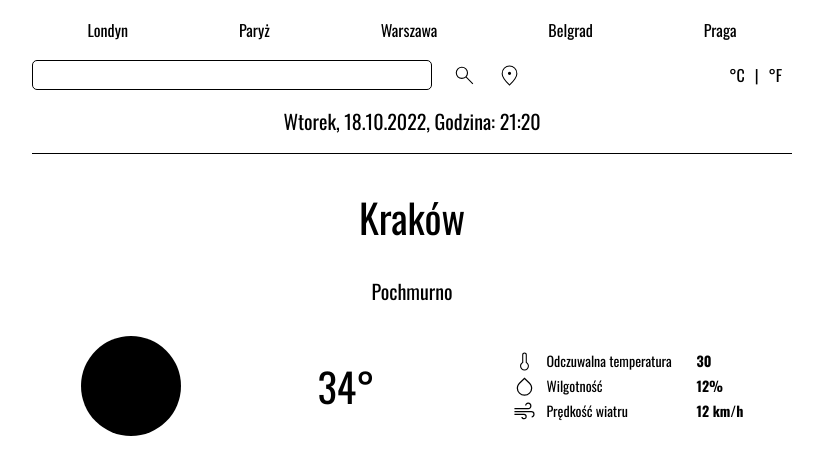
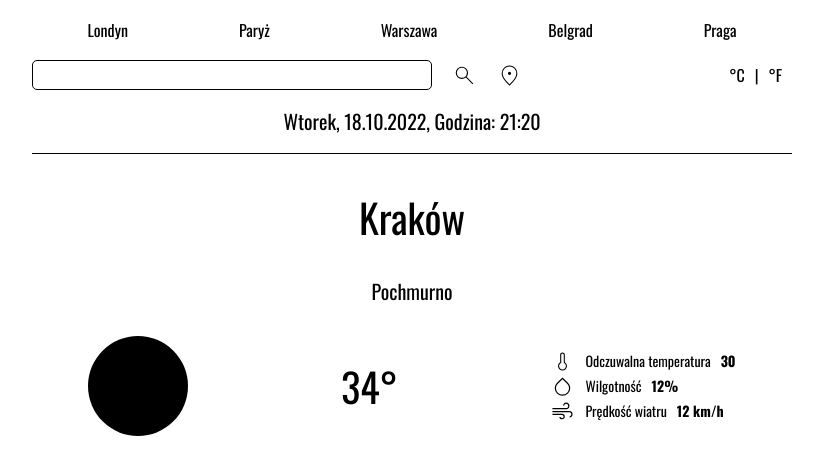
Before and after one commit to carterstorm/react-weather-app, a React (Create React App) app: page / in a window 1280 px wide. Shown: the top 474 px of the page, without its empty margins (228-1051 px from the left). Built offline with nearby package versions, Linux system fonts and the light colour scheme.

Commit message:
deleted width style and added margin-right

```diff
--- a/src/MainWrapper/PlaceInformation/WeatherItem/styled.js
+++ b/src/MainWrapper/PlaceInformation/WeatherItem/styled.js
@@ -12,9 +12,8 @@ export const Image = styled.img`
 `;
 
 export const Text = styled.p`
-    width: 150px;
     font-size: 14px;
-    margin: 0;
+    margin: 0 10px 0 0;
 `;
 
 export const Data = styled.span`
```
